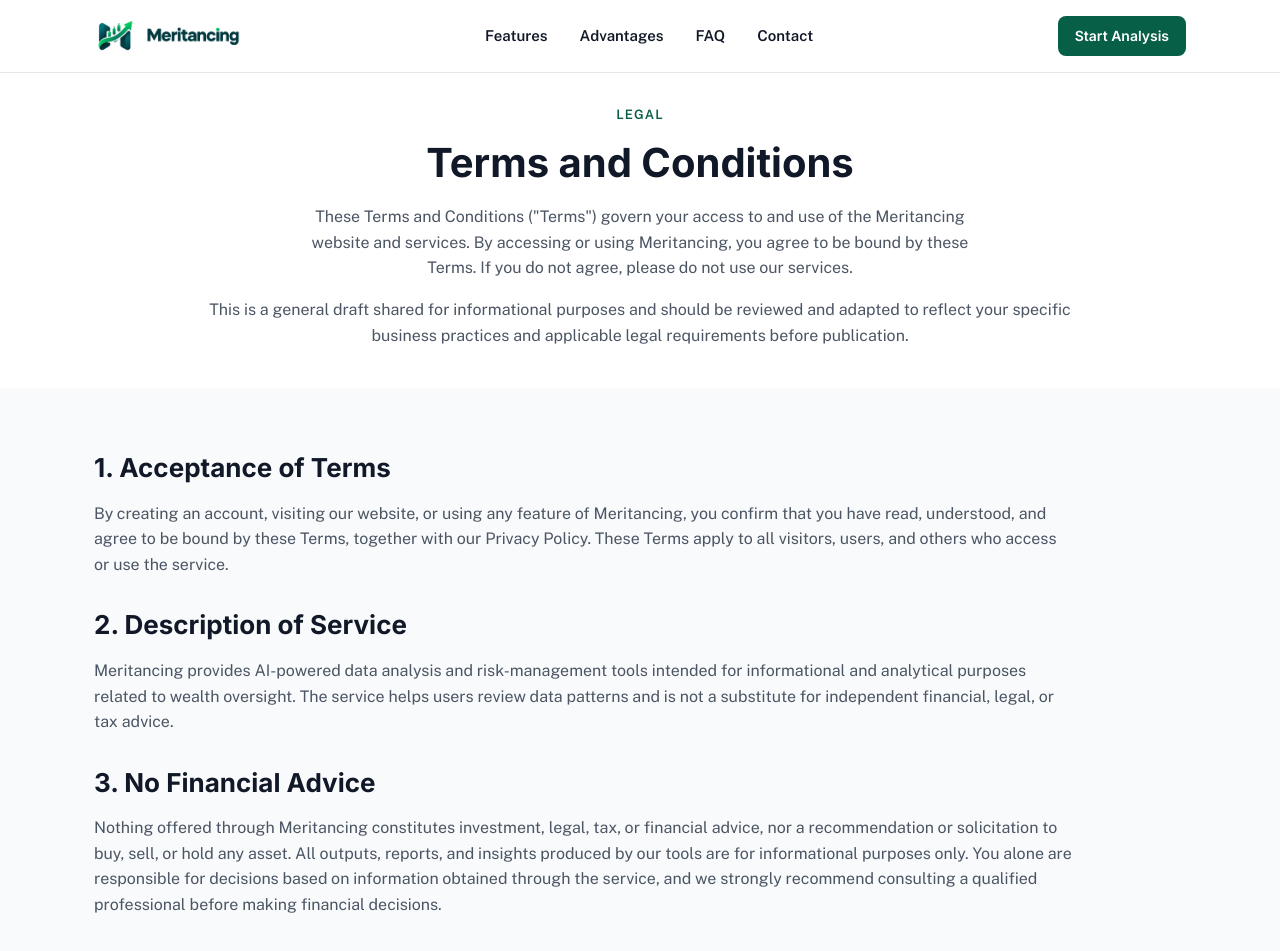
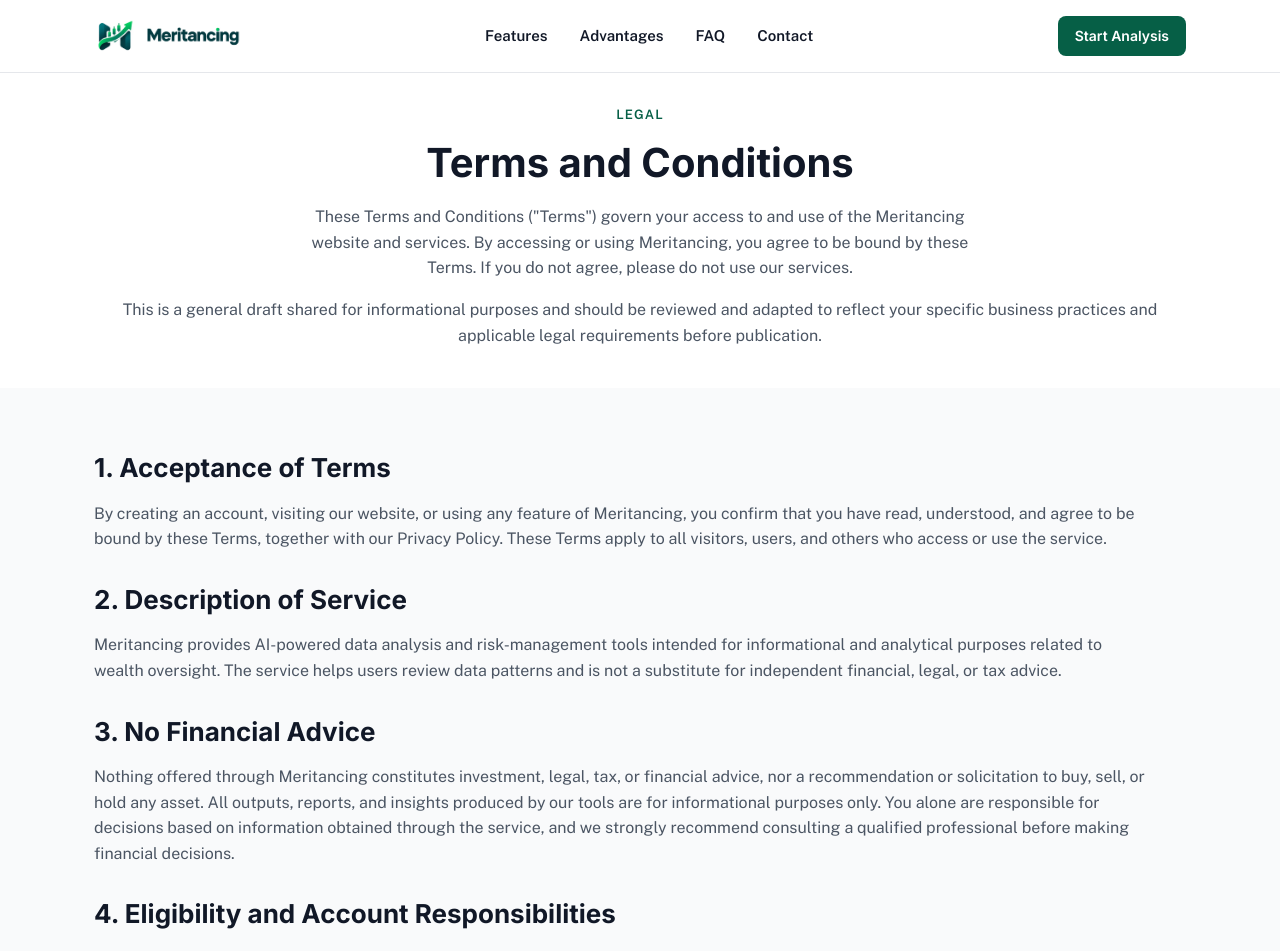
Before and after one commit to taybadeveloper/Meritancing, a Next.js app: page /terms in a window 1280 px wide. Shown: the top 951 px of the page. Built offline with nearby package versions, Linux system fonts and the light colour scheme.

Commit message:
Increase legal pages content width further

```diff
--- a/app/globals.css
+++ b/app/globals.css
@@ -653,13 +653,13 @@ textarea.form-input{ resize:vertical; }
 
 /* Legal pages */
 .legal-body{
-  max-width:900px;
+  max-width:1040px;
 }
 .legal-body h2{
   font-size:24px;
 }
 .terms-body{
-  max-width:980px;
+  max-width:1060px;
 }
 .terms-body h2{
   font-size:26px;
```
